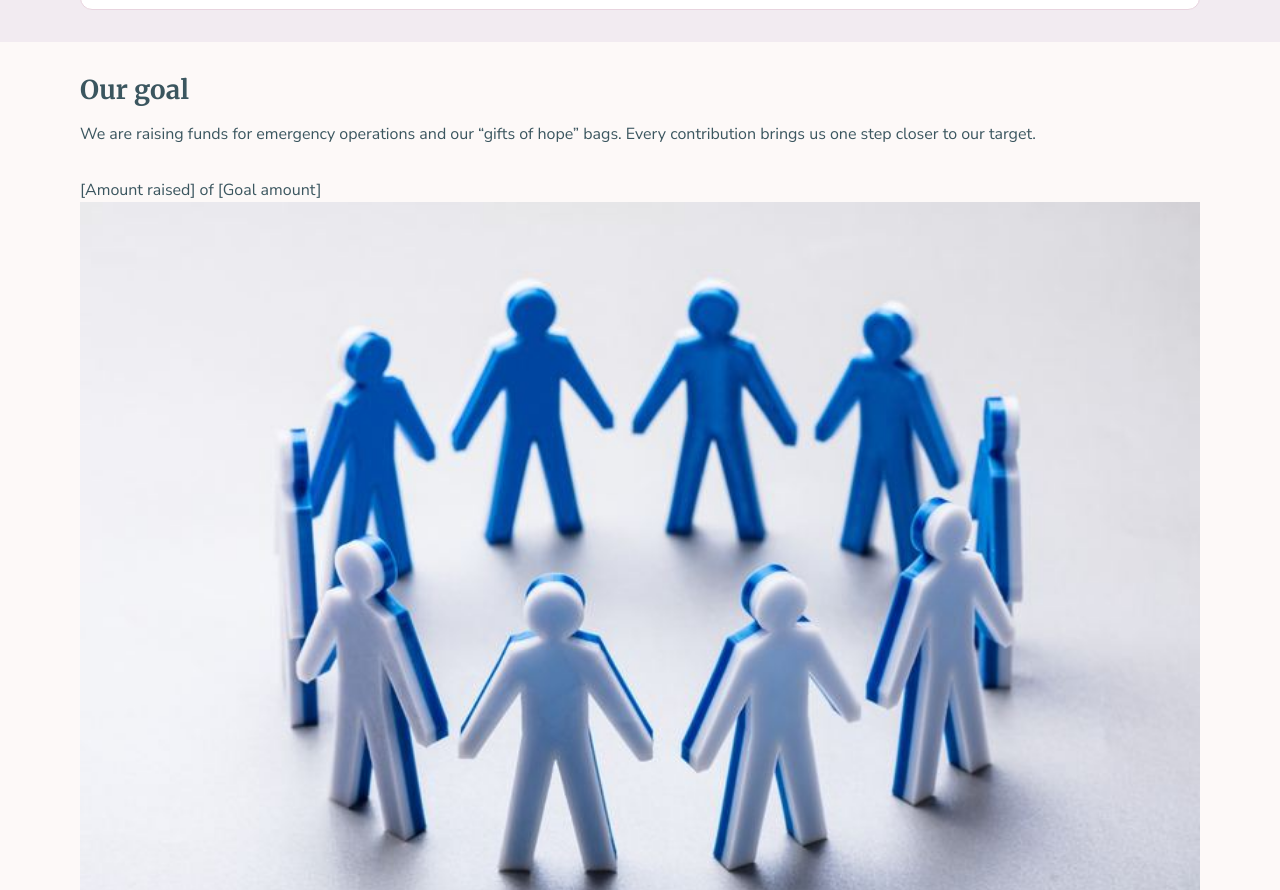
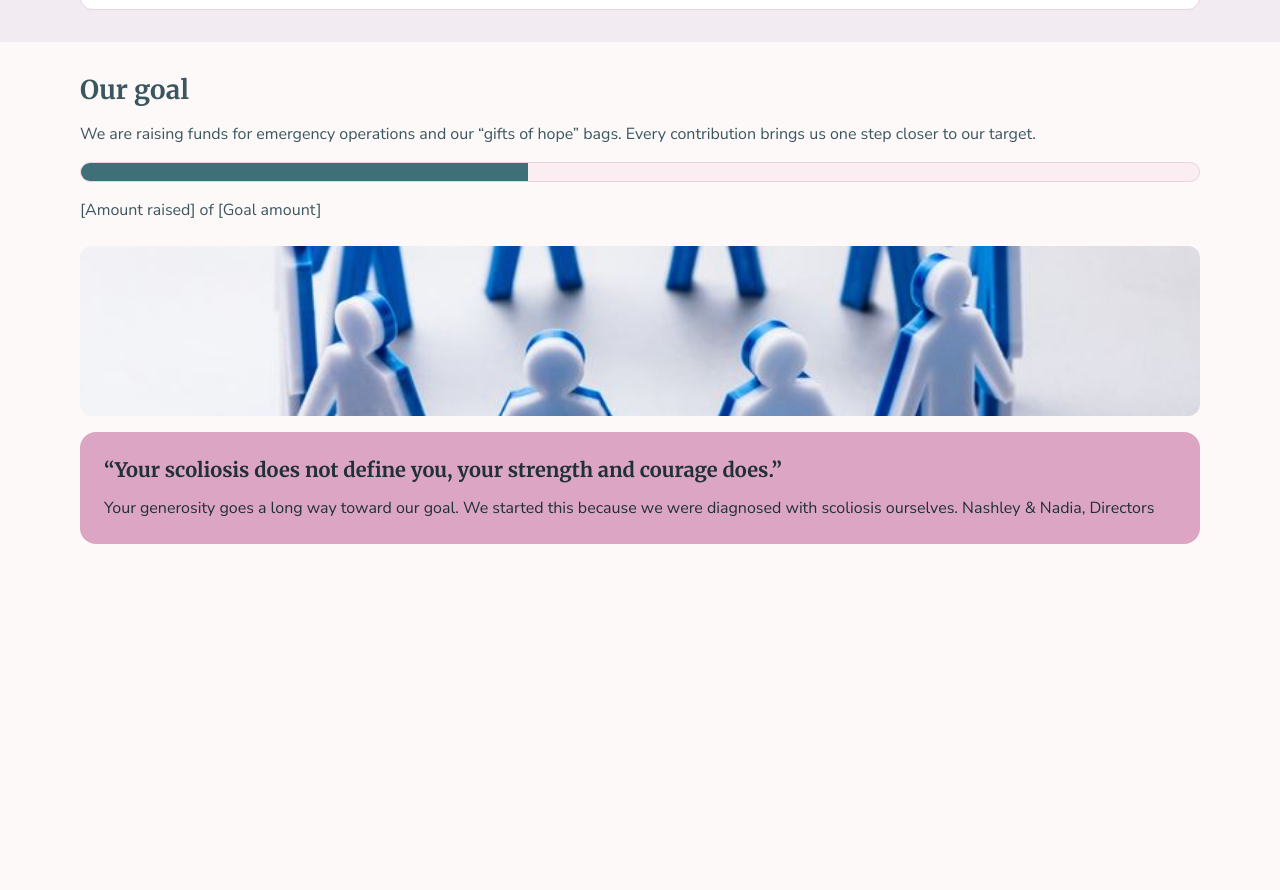
Before and after one commit to Stpoole022/Nas-Scoliosis, a plain HTML site: page pages/Support/Test Page/index.html in a window 1280 px wide. Shown: the part 2637-3527 px from the top of the page. After the commit the page ends 3213 px from the top, so only its background shows below. Drawn offline with Linux system fonts and the light colour scheme.

Commit message:
Style fundraising progress bar photo and quote box

```diff
--- a/pages/Support/Test Page/style.css
+++ b/pages/Support/Test Page/style.css
@@ -12,6 +12,7 @@
   --on-accent: #1F3036;   /* text on accent colour */
   --focus: #3F7077;       /* outline when you tab to something */
   --tint-2: #F2EBF1;
+  --progress-fill: #3F7077;
 }
 
 /* Padding stays inside an element's width */
@@ -37,7 +38,6 @@ h1 {
   line-height: 1.2;
 }
 
-/* A clear outline when someone uses the Tab key */
 :focus-visible { outline: 3px solid var(--focus); outline-offset: 3px; }
 
 .site-header {
@@ -130,7 +130,6 @@ h2 {
 
 h3 { font-size: 20px; }
 
-/* Helpers used by every section */
 .container { max-width: 1120px; margin: 0 auto; }
 .section { padding: 32px 20px; }
 .stack { display: flex; flex-direction: column; gap: 16px; }
@@ -180,3 +179,45 @@ h3 { font-size: 20px; }
     white-space: nowrap;
     border: 0;
 }
+
+.goal__grid {
+    display: grid;
+    gap: 24px;
+}
+
+.progress {
+    height: 20px;
+    border: 1px solid var(--border);
+    border-radius: 10px;
+    background: var(--tint-1);
+    overflow: hidden;
+}
+
+.progress__fill {
+    width: 40%;
+    height: 100%;
+    background: var(--progress-fill);
+}
+
+.goal__photo {
+    width: 100%;
+    height: 170px;
+    object-fit: cover;
+    border-radius: 12px;
+}
+
+.quote-box {
+    margin: 0;
+    padding: 24px;
+    border-radius: 16px;
+    background: var(--accent);
+    color: var(--on-accent);
+}
+
+.quote-box blockquote {
+    margin: 0 0 12px;
+    font-family: Merriweather, Georgia, serif;
+    font-weight: 700;
+    font-size: 20px;
+    line-height: 1.4;
+}
```
